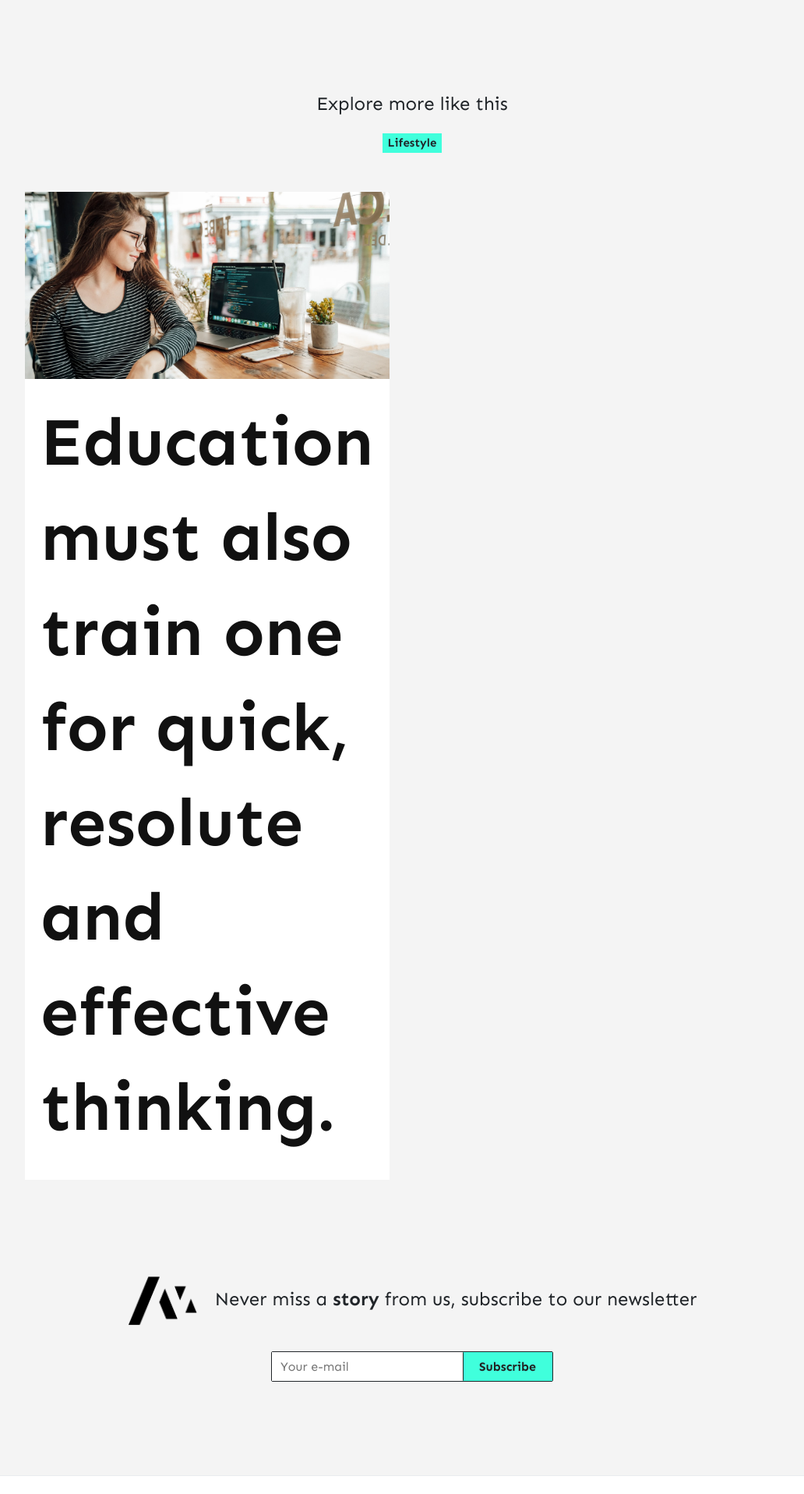
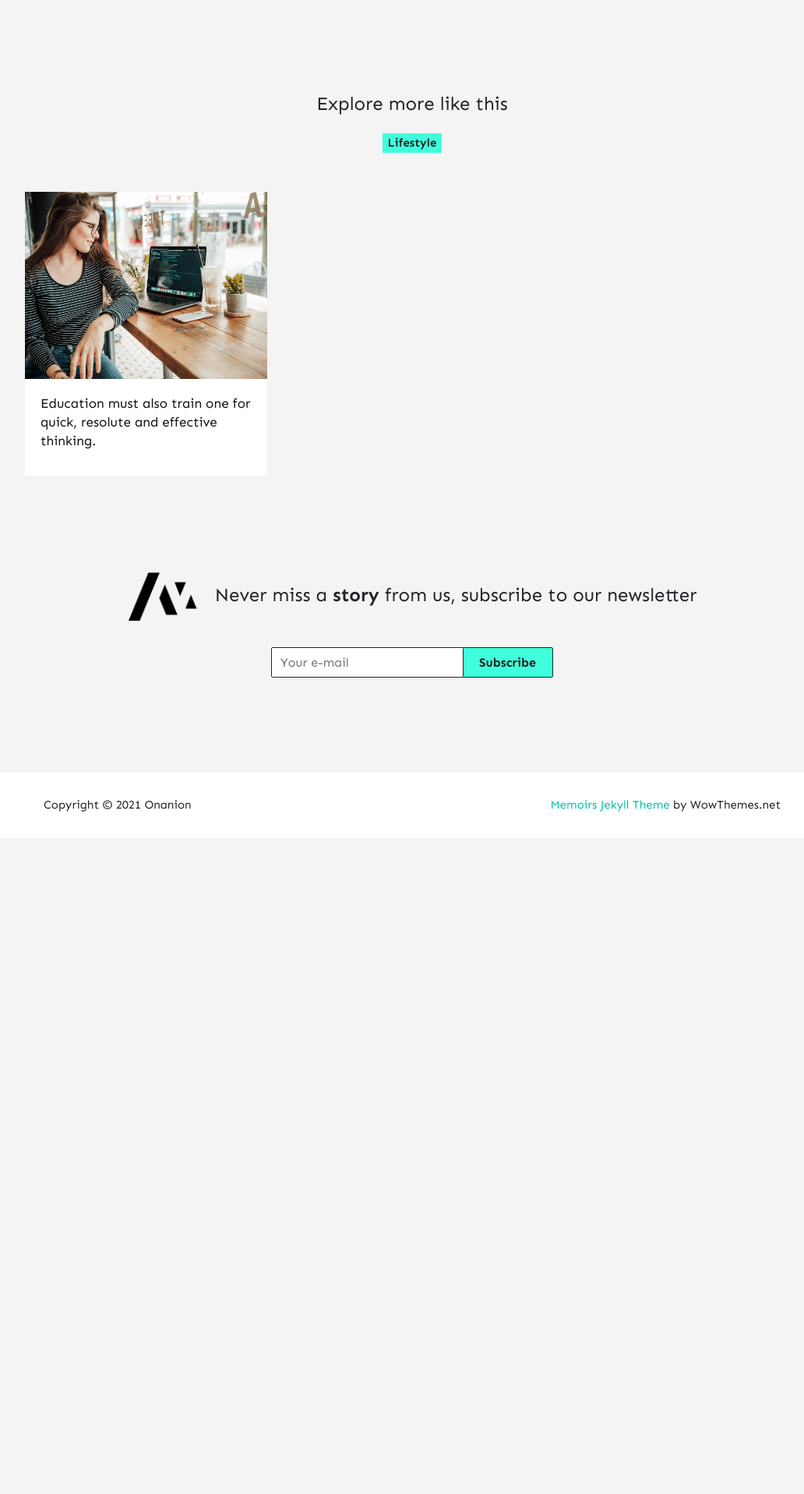
Before and after one commit to ziyoni/ziyoni.github.io, a Jekyll site: the page built from _posts/2019-12-01-the-observer.md, in a window 1280 px wide. Shown: the part 1831-3747 px from the top of the page at 78% size, without its empty margins (111-1143 px from the left). Built offline with Jekyll 4.4.1, drawn with Linux system fonts in a browser that asks for light colours; nearby versions of some CDN libraries; comment, search, counter and statistics services are not loaded; after the commit the page ends 2906 px from its top, so only the background shows below that.

Commit message:
Update theme.scss

```diff
--- a/assets/css/theme.scss
+++ b/assets/css/theme.scss
@@ -270,8 +270,8 @@
         }
     }
     .card-title {
-        font-weight:700;
-        font-size:87px;
+        font-weight:200;
+        font-size:17px;
         line-height:1.4;
         a {
             background-image: linear-gradient(180deg, transparent 89%, $primary 0);
@@ -344,9 +344,6 @@
         .card-title {
             font-size:8px;
             line-height:1.5;
-white-space: nowrap;
-overflow: hidden;
-text-overflow: ellipsis;
         }
     }
 }
```
